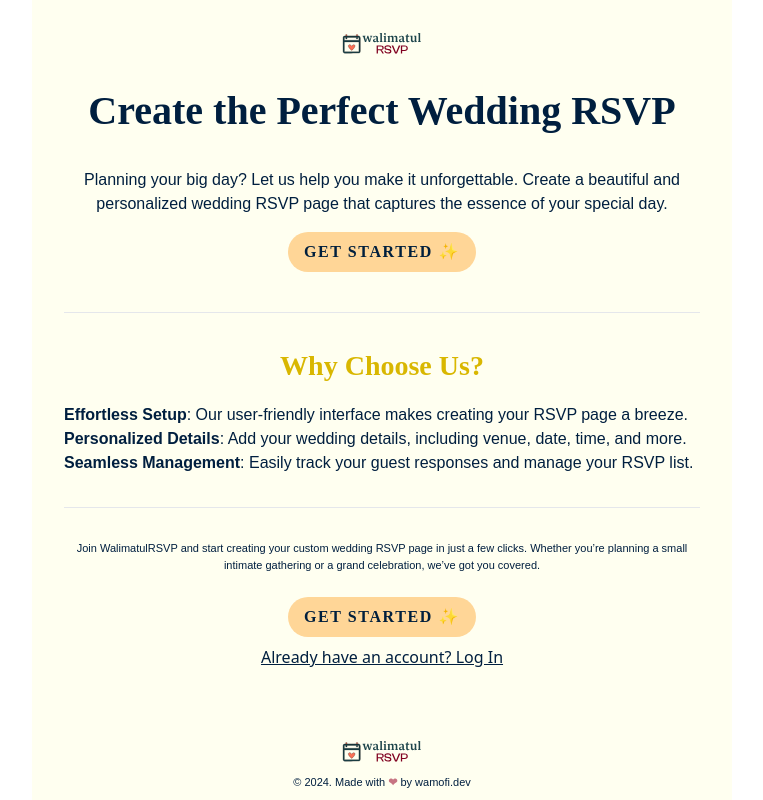
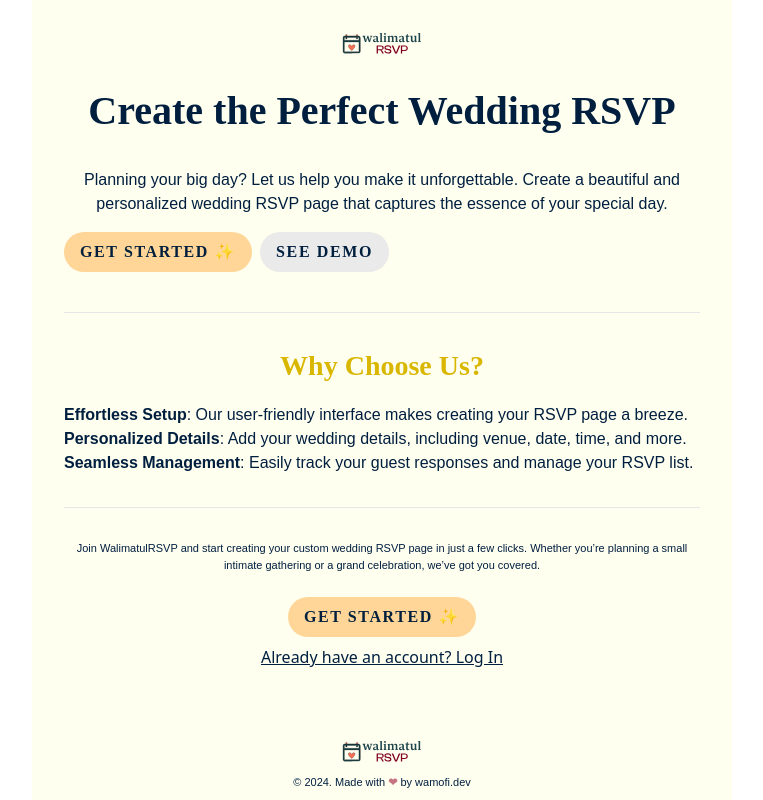
Before and after one commit to wamofi97/wedding-rsvp, a React (Vite) app in the folder client/: page / in a window 1280 px wide. Shown: the whole page, without its empty margins (258-1021 px from the left). Built offline with nearby package versions, Linux system fonts and the light colour scheme; no server answers; a web font is replaced by a local one.

Commit message:
add see demo

```diff
--- a/client/src/routes/Home.jsx
+++ b/client/src/routes/Home.jsx
@@ -10,7 +10,10 @@ const Home = () => {
         <div>
           <h2 className='my-8 font-bold  mx-auto leading-tight sm:w-90' >Create the Perfect Wedding RSVP</h2>
           <p className='mb-2'>Planning your big day? Let us help you make it unforgettable. Create a beautiful and personalized wedding RSVP page that captures the essence of your special day.</p>
-          <Link to="/register" className='max-w-fit '><button className='button btn-primary my-2'>GET STARTED ✨</button></Link>
+          <div className='flex gap-2'>
+            <Link to="/register" className='max-w-fit '><button className='button btn-primary my-2'>GET STARTED ✨</button></Link>
+            <a href="https://walimatul-rsvp.onrender.com/wedding/20f93cce-630f-4479-8b56-2e9eb885d401" target='_blank' className='max-w-fit '><button className='button btn-secondary my-2'>SEE DEMO</button></a>
+          </div>
         </div>
         <hr className='my-8'/>
         <div>
```
